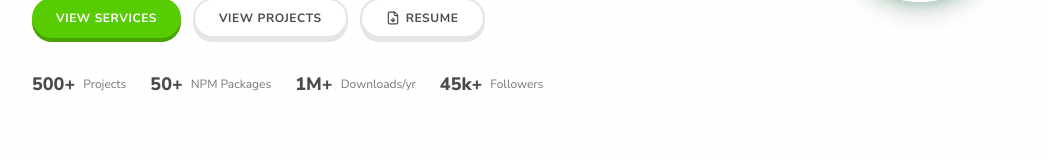
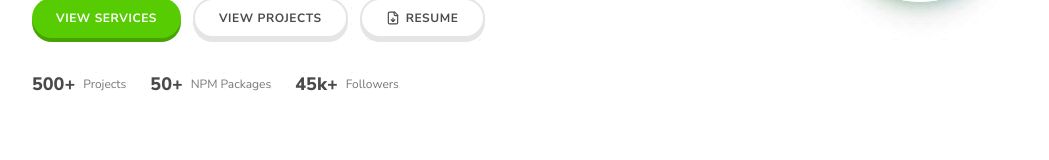
Before and after one commit to SH20RAJ/sh20raj.github.io, a Next.js app: page / in a window 1280 px wide. Shown: the part 288-448 px from the top of the page, without its empty margins (120-1169 px from the left). Built offline with nearby package versions, Linux system fonts and the light colour scheme.

Commit message:
refactor: remove NPM package download statistics from home page grid

```diff
--- a/src/app/home-client.tsx
+++ b/src/app/home-client.tsx
@@ -86,7 +86,6 @@ export function HomeClient({ DATA }: { DATA: any }) {
               {[
                 { value: "500+", label: "Projects" },
                 { value: "50+", label: "NPM Packages" },
-                { value: "1M+", label: "Downloads/yr" },
                 { value: "45k+", label: "Followers" },
               ].map((stat) => (
                 <div key={stat.label} className="flex items-center gap-2">
```
